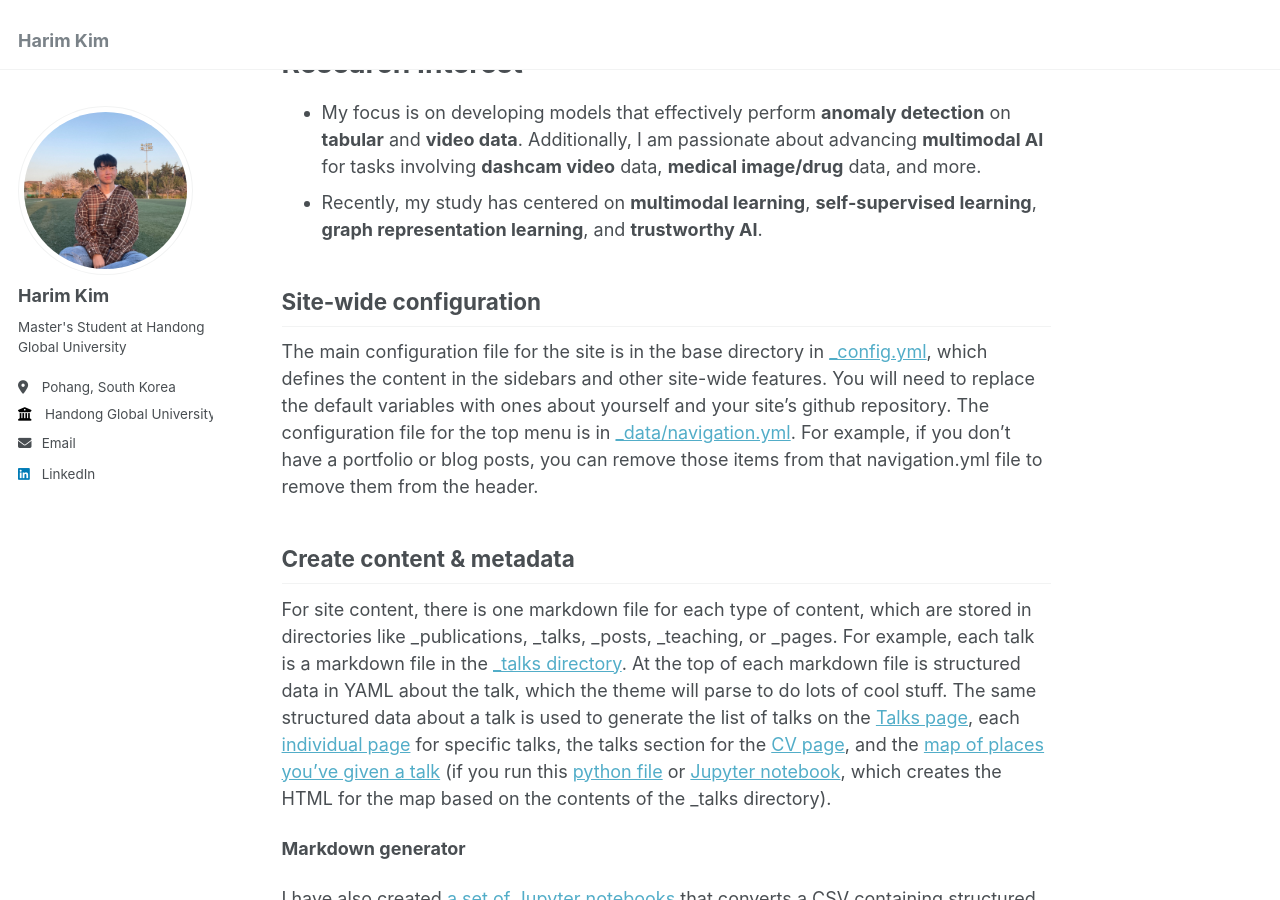
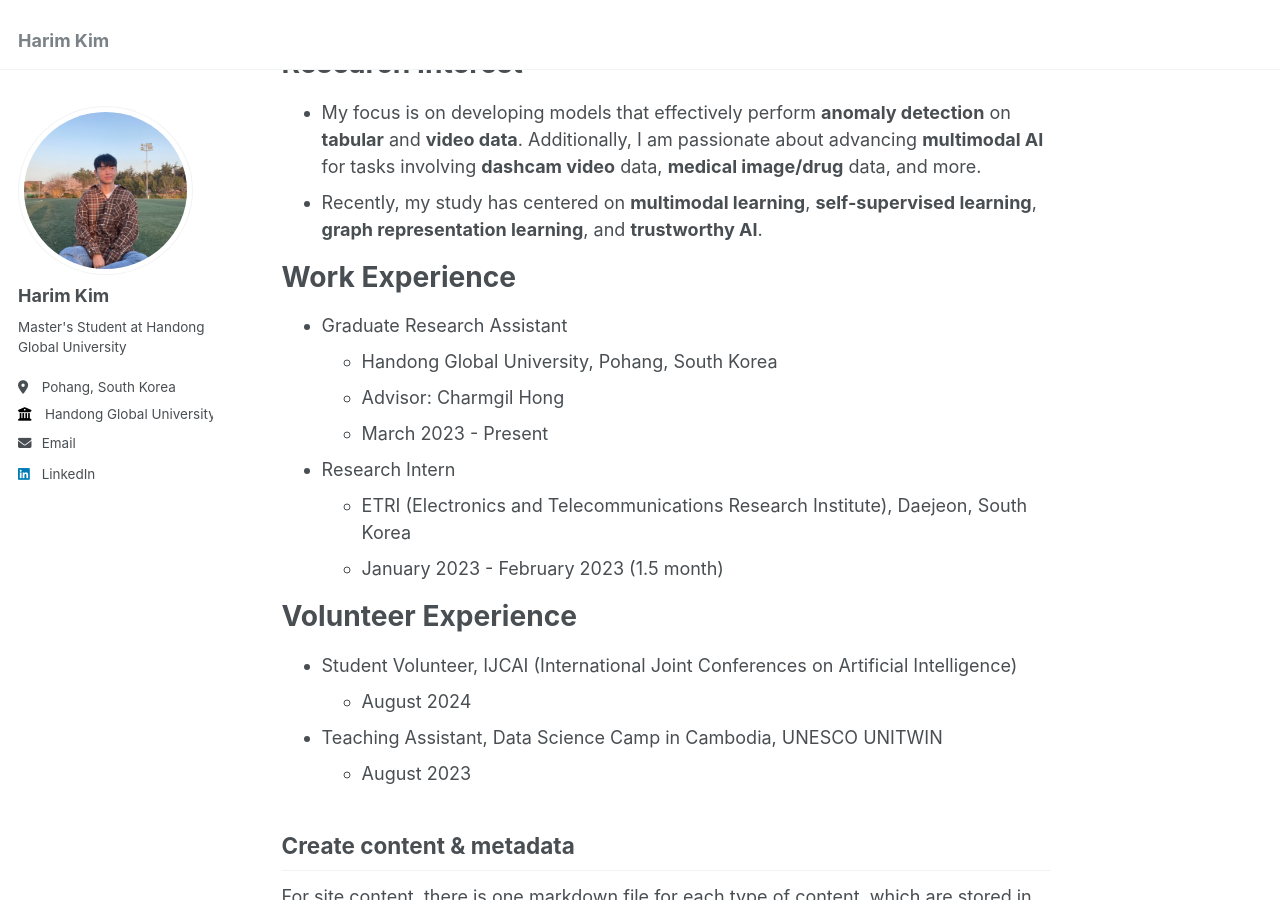
Before and after one commit to hrkim153/hrkim153.github.io, a Jekyll site: the page built from _pages/about.md, in a window 1280 px wide and 900 px high, scrolled down 614 px. Built offline with Jekyll 4.4.1, drawn with Linux system fonts in a browser that asks for light colours.

Commit message:
Update about.md

```diff
--- a/_pages/about.md
+++ b/_pages/about.md
@@ -24,9 +24,23 @@ Research Interest
 - My focus is on developing models that effectively perform **anomaly detection** on **tabular** and **video data**. Additionally, I am passionate about advancing **multimodal AI** for tasks involving **dashcam video** data, **medical image/drug** data, and more.
 - Recently, my study has centered on **multimodal learning**, **self-supervised learning**, **graph representation learning**, and **trustworthy AI**.
 
-Site-wide configuration
-------
-The main configuration file for the site is in the base directory in [_config.yml](https://github.com/academicpages/academicpages.github.io/blob/master/_config.yml), which defines the content in the sidebars and other site-wide features. You will need to replace the default variables with ones about yourself and your site's github repository. The configuration file for the top menu is in [_data/navigation.yml](https://github.com/academicpages/academicpages.github.io/blob/master/_data/navigation.yml). For example, if you don't have a portfolio or blog posts, you can remove those items from that navigation.yml file to remove them from the header.
+Work Experience
+======
+- Graduate Research Assistant
+  - Handong Global University, Pohang, South Korea
+  - Advisor: Charmgil Hong
+  - March 2023 - Present
+- Research Intern
+  - ETRI (Electronics and Telecommunications Research Institute), Daejeon, South Korea
+  - January 2023 - February 2023 (1.5 month)
+
+Volunteer Experience
+======
+- Student Volunteer, IJCAI (International Joint Conferences on Artificial Intelligence)
+  - August 2024
+- Teaching Assistant, Data Science Camp in Cambodia, UNESCO UNITWIN
+  - August 2023
+
 
 Create content & metadata
 ------
```
